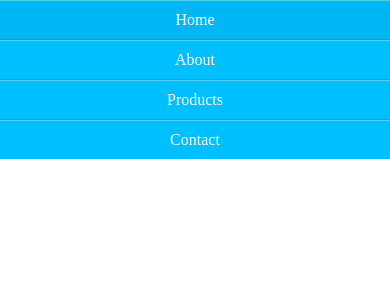
After one commit to simplu27/html, a PHP site: page /flex-menu/index.html in a window 390 px wide. The commit adds this page. Shown: the top 300 px of the page. Run offline with PHP 8.4, Linux system fonts and the light colour scheme.

Commit message:
flex menu

```diff
--- /dev/null
+++ b/flex-menu/index.html
@@ -0,0 +1,18 @@
+<!DOCTYPE html>
+<html lang="en">
+<head>
+<meta charset="utf-8">
+<title>Flex Menu</title>
+<meta name="robots" content="noindex, nofollow">
+<meta name="viewport" content="width=device-width, initial-scale=1">
+<link rel="stylesheet" media="screen" href="style.css">
+</head>
+<body>
+	<ul class="navigation">
+		<li><a href="#">Home</a></li>
+		<li><a href="#">About</a></li>
+		<li><a href="#">Products</a></li>
+		<li><a href="#">Contact</a></li>
+	</ul>
+</body>
+</html>
--- /dev/null
+++ b/flex-menu/style.css
@@ -0,0 +1,55 @@
+/*https://css-tricks.com/snippets/css/a-guide-to-flexbox/*/
+
+*, *:before, *:after {
+	box-sizing: border-box;
+	margin: 0;
+	padding: 0;
+}
+
+.navigation {
+	list-style: none;
+	margin: 0;
+	background: deepskyblue;
+	display: -webkit-box;
+	display: -moz-box;
+	display: -ms-flexbox;
+	display: -webkit-flex;
+	display: flex;
+	-webkit-flex-flow: row wrap;
+	justify-content: flex-end;
+}
+
+.navigation a {
+	text-decoration: none;
+	display: block;
+	padding: 1em;
+	color: white;
+}
+
+.navigation a:hover {
+	background: #00b7f5;
+}
+
+@media all and (max-width: 800px) {
+	.navigation {
+		justify-content: space-around;
+	}
+}
+@media all and (max-width: 600px) {
+	.navigation {
+		-webkit-flex-flow: column wrap;
+		flex-flow: column wrap;
+		padding: 0;
+	}
+
+	.navigation a {
+		text-align: center;
+		padding: 10px;
+		border-top: 1px solid rgba(255, 255, 255, 0.3);
+		border-bottom: 1px solid rgba(0, 0, 0, 0.1);
+	}
+
+	.navigation li:last-of-type a {
+		border-bottom: none;
+	}
+}
```
Also changed, not shown: flex2/style.css (+23 -4 lines).
